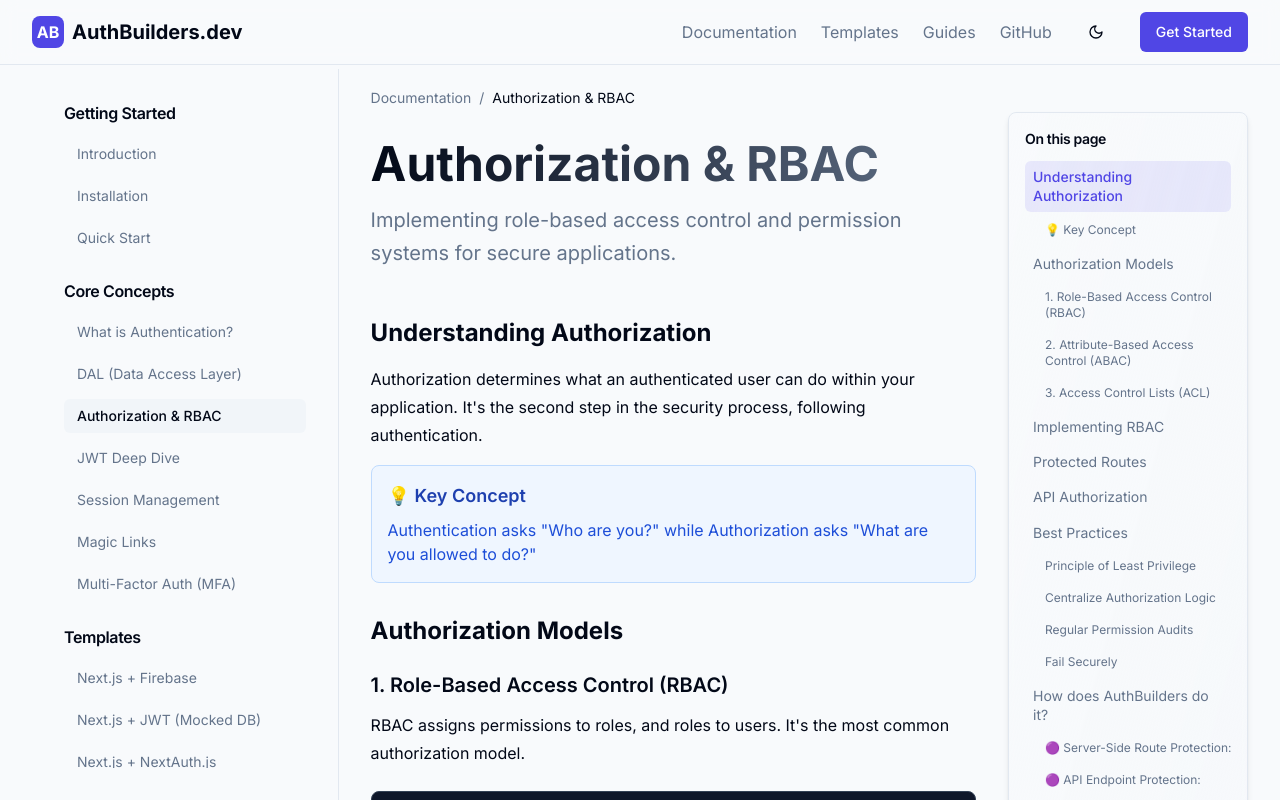
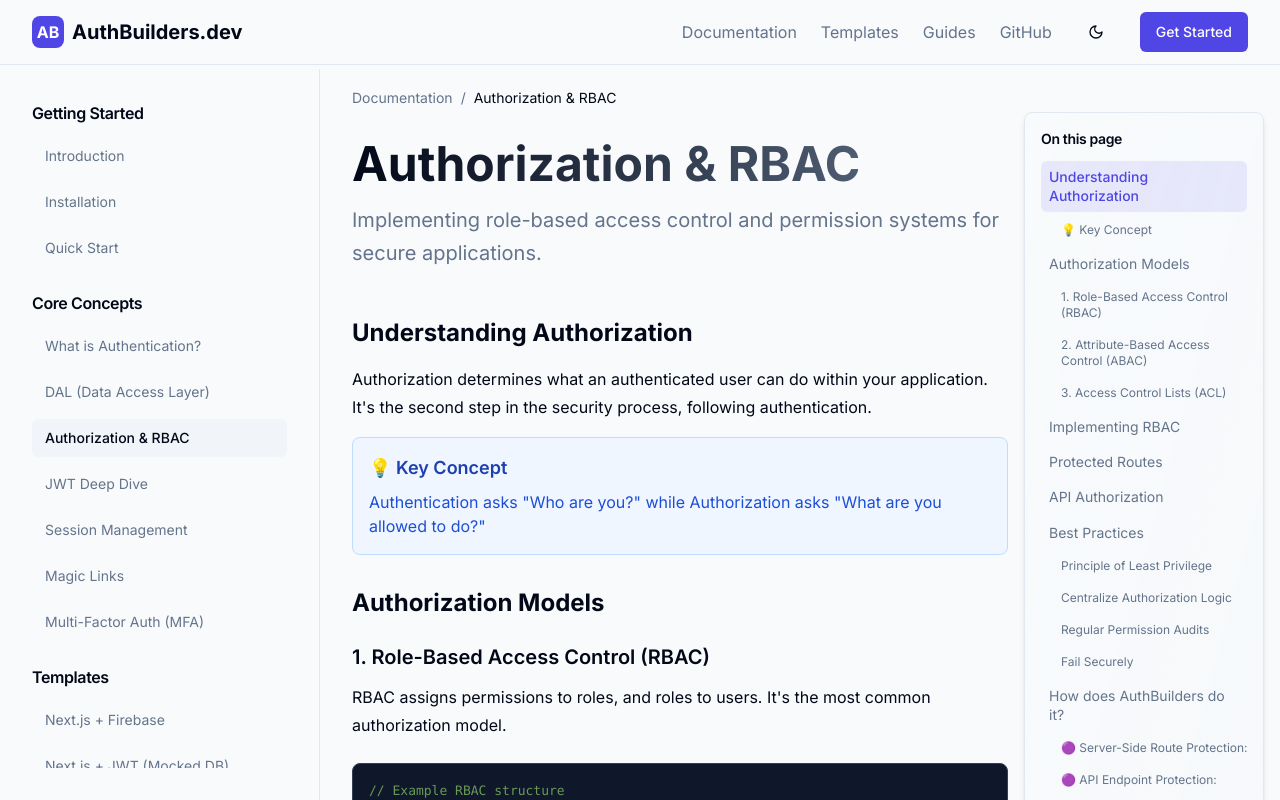
Before and after one commit to Matdweb/authbilders-dev, a React (Vite) app: page /docs/concepts/authorization in a window 1280 px wide. Shown: the top 800 px of the page. Built offline with nearby package versions, Linux system fonts and the light colour scheme.

Commit message:
Fix: Sticky sidebar and TOC
Ensure DocSidebar and DocToc remain fixed on scroll across all documentation pages.

```diff
--- a/src/components/DocContent.tsx
+++ b/src/components/DocContent.tsx
@@ -13,7 +13,7 @@ interface DocContentProps {
 const DocContent = ({ title, description, children }: DocContentProps) => {
   return (
     <div className="min-h-[calc(100vh-69px)] pb-16 flex">
-      <div className="flex-1 min-w-0 py-8 px-6 lg:px-8">
+      <div className="flex-1 min-w-0 py-8 px-6 lg:px-8 lg:ml-80">
         {/* Breadcrumb */}
         <nav className="flex items-center space-x-2 text-sm text-muted-foreground mb-8">
           <span>Documentation</span>
--- a/src/components/DocSidebar.tsx
+++ b/src/components/DocSidebar.tsx
@@ -13,8 +13,8 @@ const DocSidebar = () => {
   return (
     <>
       <div className={cn(
-        "fixed inset-y-0 z-20 flex-col border-r border-border bg-background transition-all w-80",
-        "lg:sticky lg:top-[69px] lg:flex lg:h-[calc(100vh-69px)]",
+        "fixed inset-y-0 left-0 z-20 flex-col border-r border-border bg-background w-80",
+        "lg:flex lg:top-[69px] lg:h-[calc(100vh-69px)]",
         isMobileOpen ? "flex w-full" : "hidden lg:flex"
       )}>
         <div className="flex h-[69px] items-center border-b border-border px-6 lg:hidden">
@@ -53,7 +53,7 @@ const DocSidebar = () => {
                         to={link.href}
                         onClick={() => setIsMobileOpen(false)}
                         className={cn(
-                          "flex w-full items-center rounded-md border border-transparent px-3 py-1.5 text-sm transition-colors",
+                          "flex w-full items-center rounded-md border border-transparent px-3 py-2 text-sm transition-colors",
                           location.pathname === link.href
                             ? "bg-muted font-medium text-foreground"
                             : "text-muted-foreground hover:bg-muted hover:text-foreground",
--- a/src/components/DocToc.tsx
+++ b/src/components/DocToc.tsx
@@ -94,7 +94,7 @@ const DocToc = () => {
 
   return (
     <div className="hidden lg:block lg:w-[240px] lg:shrink-0">
-      <div className="lg:sticky lg:top-28">
+      <div className="fixed top-28 right-4 w-[240px]">
         <motion.div
           initial={{ opacity: 0, x: 20 }}
           animate={{ opacity: 1, x: 0 }}
--- a/src/pages/docs/concepts/ConceptsAuthentication.tsx
+++ b/src/pages/docs/concepts/ConceptsAuthentication.tsx
@@ -1,4 +1,3 @@
-
 import Navbar from "@/components/Navbar";
 import Footer from "@/components/Footer";
 import DocSidebar from "@/components/DocSidebar";
@@ -6,11 +5,12 @@ import DocContent from "@/components/DocContent";
 
 const ConceptsAuthentication = () => {
   return (
-    <div className="min-h-screen min-w-96 flex flex-col">
+    <div className="min-h-screen flex flex-col overflow-x-hidden">
       <Navbar />
-      <div className="lg:flex lg:flex-1 lg:container pt-14">
+      <div className="flex-1 pt-14">
+        <div className="max-w-[1440px] mx-auto flex">
           <DocSidebar />
-        <main className="flex-1">
+          <main className="flex-1 min-w-0">
             <DocContent
               title="What is Authentication?"
               description="Understanding the fundamentals of user authentication and how it secures your applications."
@@ -108,6 +108,7 @@ const ConceptsAuthentication = () => {
             </DocContent>
           </main>
         </div>
+      </div>
       <Footer />
     </div>
   );
--- a/src/pages/docs/concepts/ConceptsAuthorization.tsx
+++ b/src/pages/docs/concepts/ConceptsAuthorization.tsx
@@ -1,4 +1,3 @@
-
 import Navbar from "@/components/Navbar";
 import Footer from "@/components/Footer";
 import DocSidebar from "@/components/DocSidebar";
@@ -7,11 +6,12 @@ import CodeBlock from "@/components/CodeBlock";
 
 const ConceptsAuthorization = () => {
   return (
-    <div className="min-h-screen min-w-96 flex flex-col">
+    <div className="min-h-screen flex flex-col overflow-x-hidden">
       <Navbar />
-      <div className="lg:flex lg:flex-1 lg:container pt-14">
+      <div className="flex-1 pt-14">
+        <div className="max-w-[1440px] mx-auto flex">
           <DocSidebar />
-        <main className="flex-1">
+          <main className="flex-1 min-w-0">
             <DocContent
               title="Authorization & RBAC"
               description="Implementing role-based access control and permission systems for secure applications."
@@ -299,6 +299,7 @@ export async function getSession() {
             </DocContent>
           </main>
         </div>
+      </div>
       <Footer />
     </div>
   );
--- a/src/pages/docs/concepts/ConceptsDal.tsx
+++ b/src/pages/docs/concepts/ConceptsDal.tsx
@@ -1,4 +1,3 @@
-
 import Navbar from "@/components/Navbar";
 import Footer from "@/components/Footer";
 import DocSidebar from "@/components/DocSidebar";
@@ -7,11 +6,12 @@ import CodeBlock from "@/components/CodeBlock";
 
 const ConceptsDal = () => {
   return (
-    <div className="min-h-screen min-w-96 flex flex-col">
+    <div className="min-h-screen flex flex-col overflow-x-hidden">
       <Navbar />
-      <div className="lg:flex lg:flex-1 lg:container pt-14">
+      <div className="flex-1 pt-14">
+        <div className="max-w-[1440px] mx-auto flex">
           <DocSidebar />
-        <main className="flex-1">
+          <main className="flex-1 min-w-0">
             <DocContent
               title="DAL (Data Access Layer)"
               description="Understanding how to structure your data access layer for secure and maintainable authentication systems."
@@ -248,6 +248,7 @@ export const addUser = async ({ email, password }: { email: string; password: st
             </DocContent>
           </main>
         </div>
+      </div>
       <Footer />
     </div>
   );
--- a/src/pages/docs/concepts/ConceptsMagicLinks.tsx
+++ b/src/pages/docs/concepts/ConceptsMagicLinks.tsx
@@ -6,11 +6,12 @@ import CodeBlock from "@/components/CodeBlock";
 
 const ConceptsMagicLinks = () => {
   return (
-    <div className="min-h-screen min-w-96 flex flex-col">
+    <div className="min-h-screen flex flex-col overflow-x-hidden">
       <Navbar />
-      <div className="lg:flex lg:flex-1 lg:container pt-14">
+      <div className="flex-1 pt-14">
+        <div className="max-w-[1440px] mx-auto flex">
           <DocSidebar />
-        <main className="flex-1">
+          <main className="flex-1 min-w-0">
             <DocContent
               title="Magic Links"
               description="Implementing passwordless authentication with secure email-based magic links."
@@ -181,6 +182,7 @@ function MagicLinkForm() {
             </DocContent>
           </main>
         </div>
+      </div>
       <Footer />
     </div>
   );
--- a/src/pages/docs/concepts/ConceptsMfa.tsx
+++ b/src/pages/docs/concepts/ConceptsMfa.tsx
@@ -6,11 +6,12 @@ import CodeBlock from "@/components/CodeBlock";
 
 const ConceptsMfa = () => {
   return (
-    <div className="min-h-screen min-w-96 flex flex-col">
+    <div className="min-h-screen flex flex-col overflow-x-hidden">
       <Navbar />
-      <div className="lg:flex lg:flex-1 lg:container pt-14">
+      <div className="flex-1 pt-14">
+        <div className="max-w-[1440px] mx-auto flex">
           <DocSidebar />
-        <main className="flex-1">
+          <main className="flex-1 min-w-0">
             <DocContent
               title="Multi-Factor Auth (MFA)"
               description="Adding an extra layer of security with multi-factor authentication implementation."
@@ -293,6 +294,7 @@ async function verifyBackupCode(userId: string, code: string): Promise<boolean>
             </DocContent>
           </main>
         </div>
+      </div>
       <Footer />
     </div>
   );
```
Lines whose indentation alone changed are shown as unchanged.
